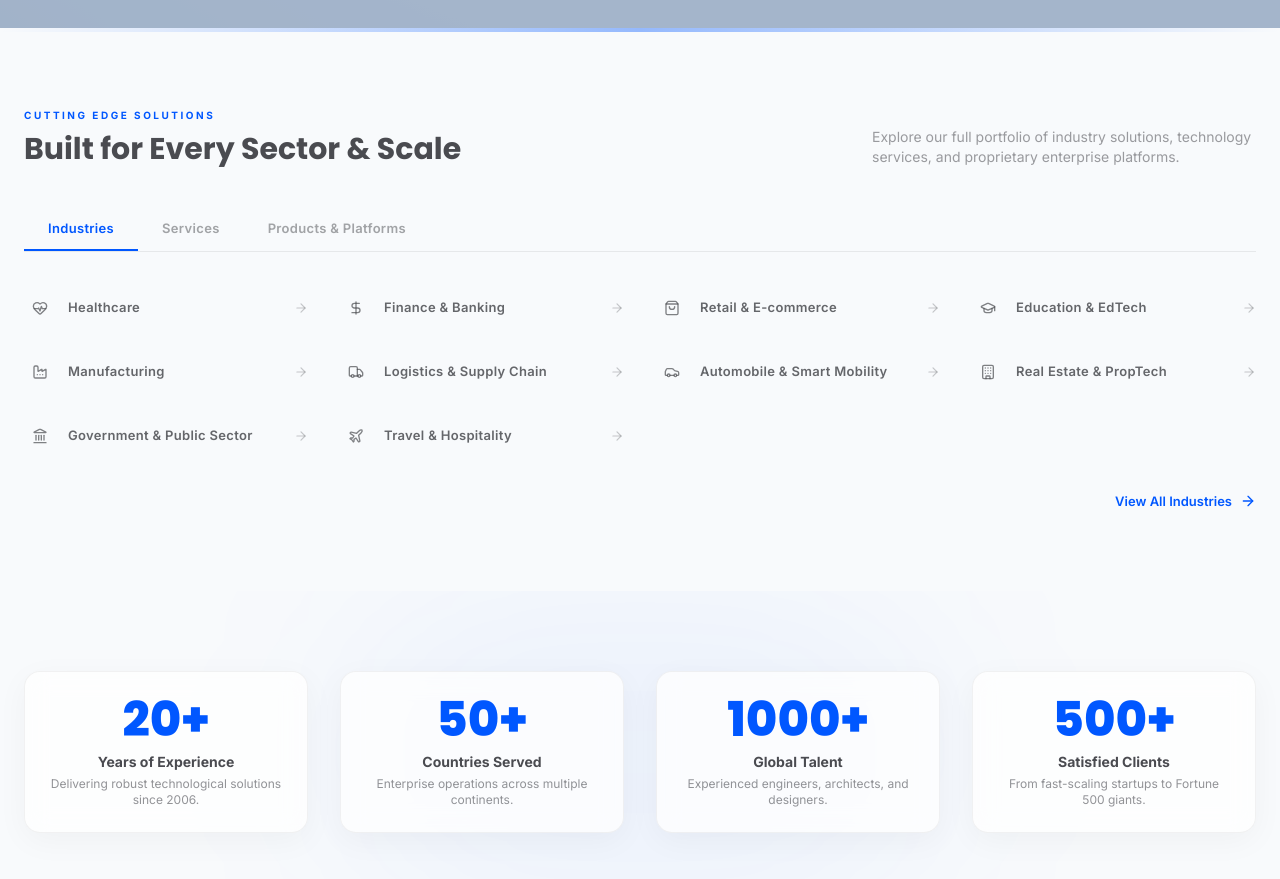
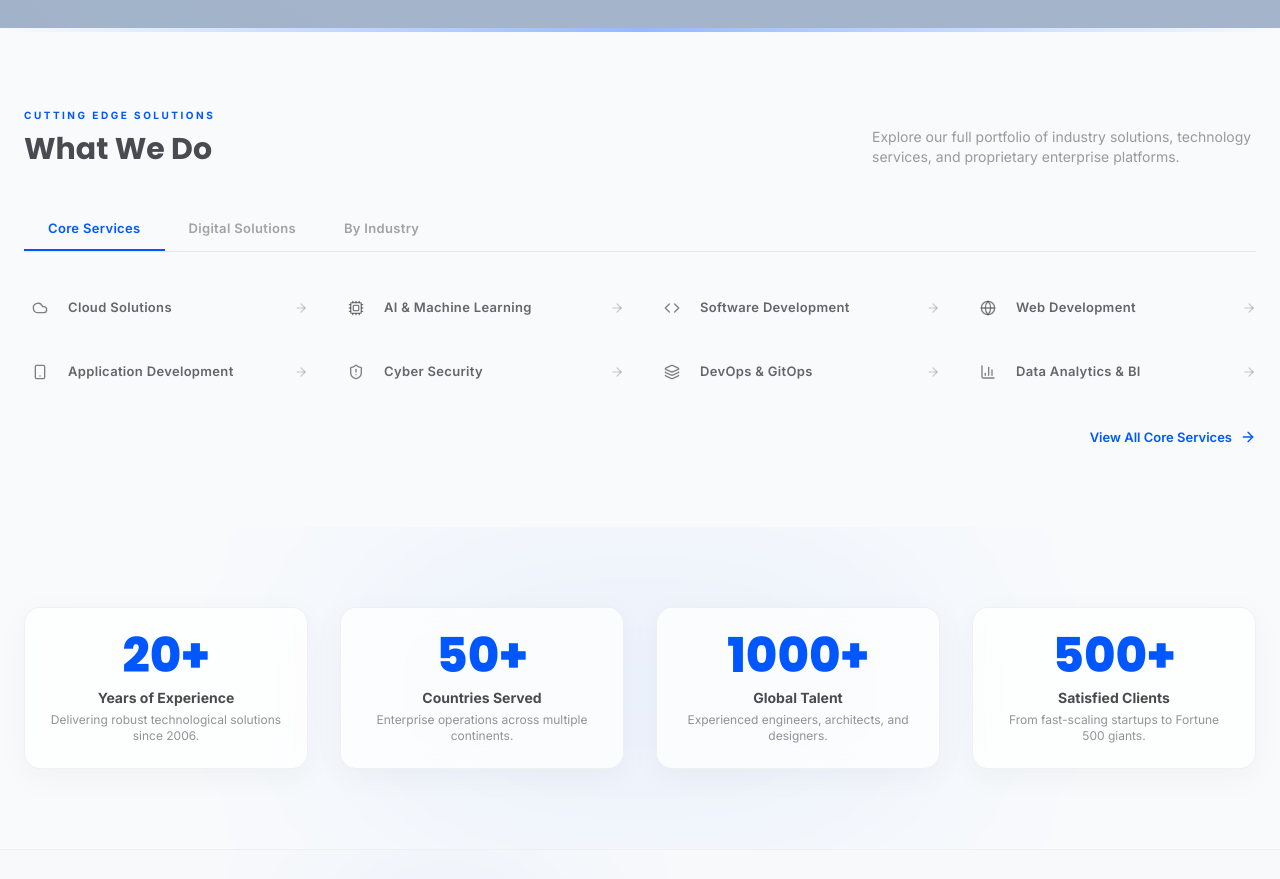
Before and after one commit to Ombaviskar2025/GangaTara-Technologies, a Next.js app: page / in a window 1280 px wide. Shown: the part 1540-2419 px from the top of the page. Built offline with nearby package versions, Linux system fonts and the light colour scheme.

Commit message:
feat: replace TabbedSolutions heading with What We Do and align tabs with mega menu categories

```diff
--- a/src/components/sections/TabbedSolutions.tsx
+++ b/src/components/sections/TabbedSolutions.tsx
@@ -7,7 +7,7 @@ import { ArrowRight } from 'lucide-react';
 import { servicesData, industriesData, productsData } from '@/data/companyData';
 import * as Icons from 'lucide-react';
 
-type TabKey = 'industries' | 'services' | 'products';
+type TabKey = 'core' | 'digital' | 'industry';
 
 const DynamicIcon: React.FC<{ name: string }> = ({ name }) => {
   const I = (Icons as any)[name];
@@ -15,37 +15,37 @@ const DynamicIcon: React.FC<{ name: string }> = ({ name }) => {
 };
 
 const TABS: { key: TabKey; label: string }[] = [
-  { key: 'industries', label: 'Industries' },
-  { key: 'services', label: 'Services' },
-  { key: 'products', label: 'Products & Platforms' },
+  { key: 'core', label: 'Core Services' },
+  { key: 'digital', label: 'Digital Solutions' },
+  { key: 'industry', label: 'By Industry' },
 ];
 
 export const TabbedSolutions: React.FC = () => {
-  const [activeTab, setActiveTab] = useState<TabKey>('industries');
+  const [activeTab, setActiveTab] = useState<TabKey>('core');
 
   const tabContent: Record<TabKey, { items: { label: string; href: string; icon: React.ReactNode; desc: string }[] }> = {
-    industries: {
-      items: industriesData.map((ind) => ({
-        label: ind.title,
-        href: `/industries/${ind.id}`,
-        icon: <DynamicIcon name={ind.iconName} />,
-        desc: ind.shortDesc,
-      })),
-    },
-    services: {
-      items: servicesData.map((srv) => ({
+    core: {
+      items: servicesData.filter(s => ['ai-machine-learning', 'software-development', 'web-development', 'application-development', 'cyber-security', 'cloud-solutions', 'devops', 'data-analytics'].includes(s.id)).map((srv) => ({
         label: srv.title,
         href: `/services/${srv.id}`,
         icon: <DynamicIcon name={srv.iconName} />,
         desc: srv.shortDesc,
       })),
     },
-    products: {
-      items: productsData.map((p) => ({
-        label: p.title,
-        href: p.link,
-        icon: <Icons.Layers className="w-4 h-4" />,
-        desc: p.shortDesc,
+    digital: {
+      items: servicesData.filter(s => ['ui-ux-design', 'digital-marketing', 'digital-transformation', 'iot-solutions', 'blockchain'].includes(s.id)).map((srv) => ({
+        label: srv.title,
+        href: `/services/${srv.id}`,
+        icon: <DynamicIcon name={srv.iconName} />,
+        desc: srv.shortDesc,
+      })),
+    },
+    industry: {
+      items: industriesData.map((ind) => ({
+        label: ind.title,
+        href: `/industries/${ind.id}`,
+        icon: <DynamicIcon name={ind.iconName} />,
+        desc: ind.shortDesc,
       })),
     },
   };
@@ -63,7 +63,7 @@ export const TabbedSolutions: React.FC = () => {
           <div>
             <p className="text-[10px] uppercase tracking-[0.25em] font-bold text-primary mb-2">Cutting Edge Solutions</p>
             <h2 className="text-2xl sm:text-3xl font-poppins font-bold text-dark dark:text-white">
-              Built for Every Sector & Scale
+              What We Do
             </h2>
           </div>
           <p className="text-sm text-dark/55 dark:text-white/50 max-w-sm">
@@ -125,7 +125,7 @@ export const TabbedSolutions: React.FC = () => {
         {/* View all link */}
         <div className="mt-8 flex justify-end">
           <Link
-            href={activeTab === 'industries' ? '/industries' : activeTab === 'services' ? '/services' : '/products'}
+            href={activeTab === 'industry' ? '/industries' : '/services'}
             className="flex items-center gap-2 text-[13px] font-semibold text-primary hover:text-secondary transition-colors"
           >
             View All {TABS.find(t => t.key === activeTab)?.label} <ArrowRight className="w-4 h-4" />
```
